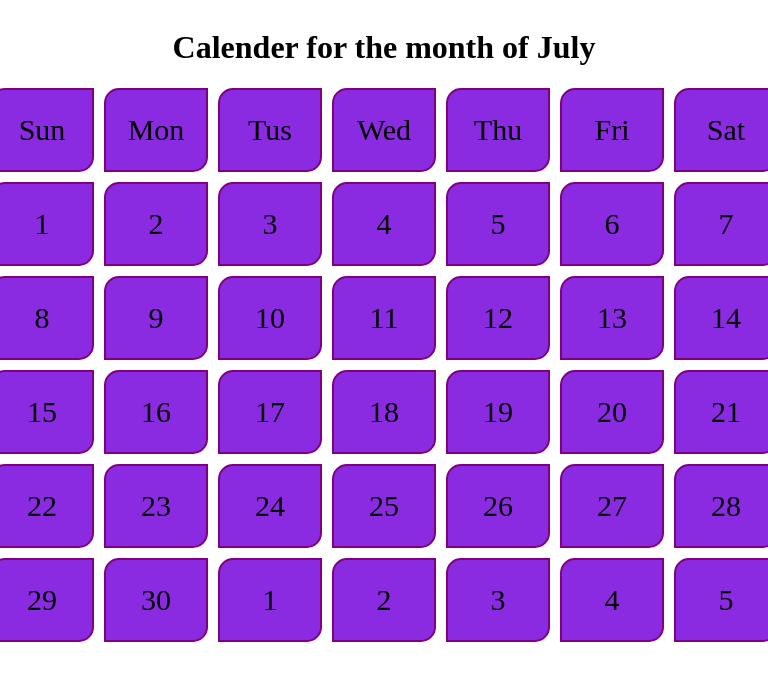
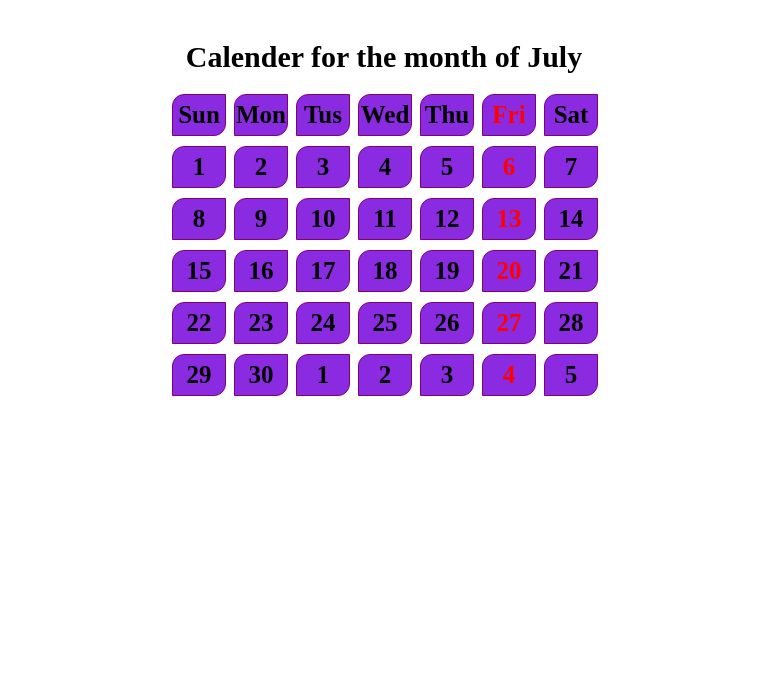
Before and after one commit to habibsunny204/calender, a plain HTML site: page index.html in a window 768 px wide. Drawn offline with Linux system fonts and the light colour scheme.

Commit message:
made it responsive

```diff
--- a/index.html
+++ b/index.html
@@ -11,6 +11,7 @@
             flex-direction: column;
             justify-content: center;
             align-items: center;
+            margin: auto;
         }
 
         .dates {
@@ -29,7 +30,55 @@
             text-align: center;
             background-color: blueviolet;
             font-size: 30px;
+            font-weight: 600;
             border-radius: 15px 0px;
+        }
+
+        .date:hover {
+            background-color: rgb(26, 135, 22);
+        }
+
+        .friday {
+            color: red;
+        }
+
+        @media screen and (max-width: 575.989px) {
+            .calender {
+                height: 80vh;
+            }
+
+            h1 {
+                font-size: 25px;
+            }
+
+            .date {
+                width: 100%;
+                height: 40px;
+                border: 1px solid purple;
+                font-size: 20px;
+                font-weight: 500;
+                border-radius: 8px 0px;
+            }
+        }
+
+        @media screen and (min-width: 576px) and (max-width: 991.989px) {
+            .calender {
+                width: 100%;
+                height: 50vh;
+            }
+
+            h1 {
+                font-size: 30px;
+            }
+
+            .date {
+                width: 100%;
+                height: 40px;
+                border: 1px solid purple;
+                font-size: 25px;
+                font-weight: 600;
+                border-radius: 12px 0px;
+            }
         }
     </style>
 </head>
@@ -45,42 +94,42 @@
             <div class="date">Tus</div>
             <div class="date">Wed</div>
             <div class="date">Thu</div>
-            <div class="date">Fri</div>
+            <div class="date friday">Fri</div>
             <div class="date">Sat</div>
             <div class="date">1</div>
             <div class="date">2</div>
             <div class="date">3</div>
             <div class="date">4</div>
             <div class="date">5</div>
-            <div class="date">6</div>
+            <div class="date friday">6</div>
             <div class="date">7</div>
             <div class="date">8</div>
             <div class="date">9</div>
             <div class="date">10</div>
             <div class="date">11</div>
             <div class="date">12</div>
-            <div class="date">13</div>
+            <div class="date friday">13</div>
             <div class="date">14</div>
             <div class="date">15</div>
             <div class="date">16</div>
             <div class="date">17</div>
             <div class="date">18</div>
             <div class="date">19</div>
-            <div class="date">20</div>
+            <div class="date friday">20</div>
             <div class="date">21</div>
             <div class="date">22</div>
             <div class="date">23</div>
             <div class="date">24</div>
             <div class="date">25</div>
             <div class="date">26</div>
-            <div class="date">27</div>
+            <div class="date friday">27</div>
             <div class="date">28</div>
             <div class="date">29</div>
             <div class="date">30</div>
             <div class="date">1</div>
             <div class="date">2</div>
             <div class="date">3</div>
-            <div class="date">4</div>
+            <div class="date friday">4</div>
             <div class="date">5</div>
         </div>
     </div>
```
